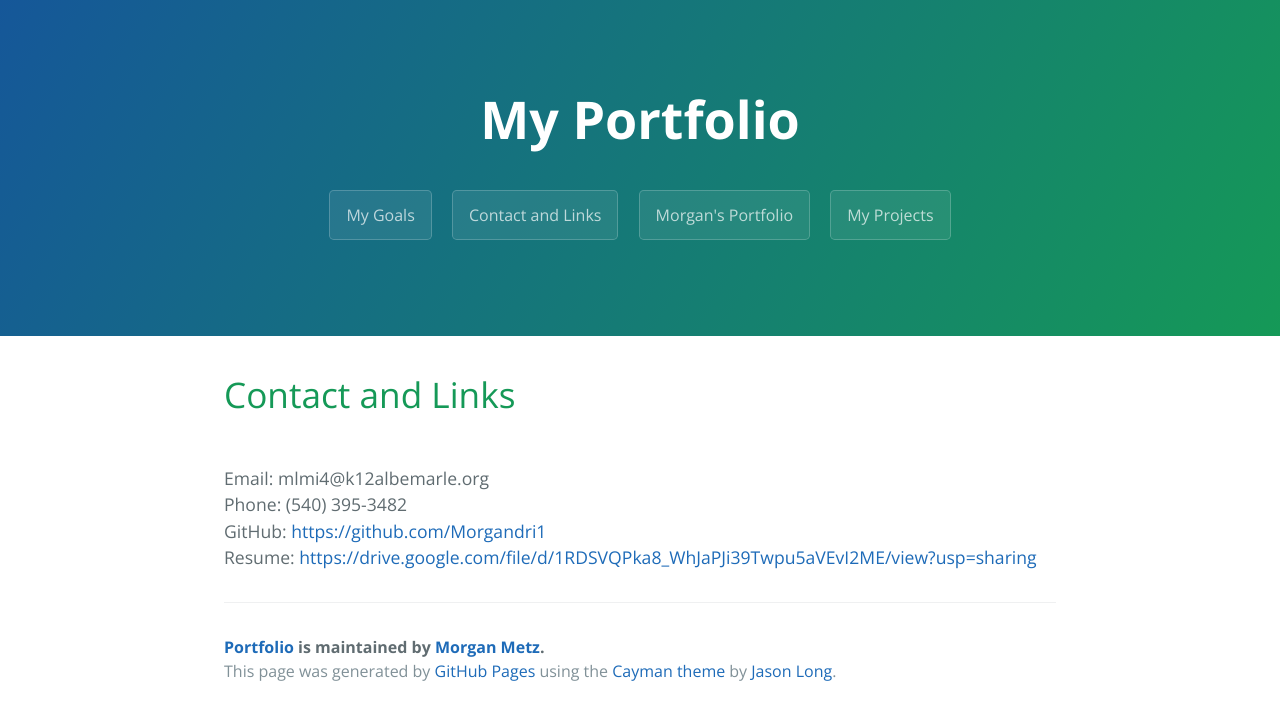
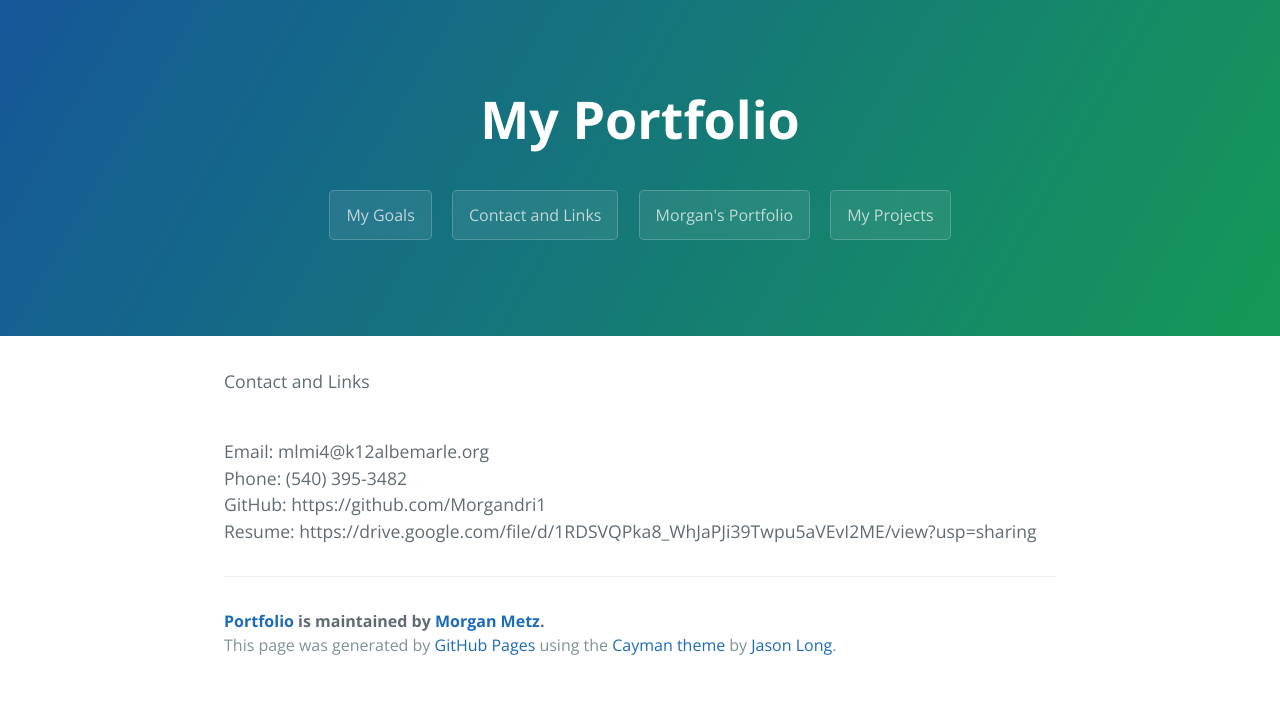
Before and after one commit to Morgandri1/portfolio, a Jekyll site: the page built from contact.md, in a window 1280 px wide. Shown: the top 720 px of the page. Built offline with Jekyll 4.4.1, drawn with Linux system fonts in a browser that asks for light colours.

Commit message:
Update contact.md

```diff
--- a/contact.md
+++ b/contact.md
@@ -4,10 +4,9 @@ layout: template
 filename: contact
 ---
 
-<h1>Contact and Links</h1>
-<p>
+Contact and Links
+
 <br>Email: mlmi4@k12albemarle.org
 <br>Phone: (540) 395-3482
-<br>GitHub: <a>https://github.com/Morgandri1</a>
-<br>Resume: <a>https://drive.google.com/file/d/1RDSVQPka8_WhJaPJi39Twpu5aVEvI2ME/view?usp=sharing</a>
-</p>
+<br>GitHub: https://github.com/Morgandri1
+<br>Resume: https://drive.google.com/file/d/1RDSVQPka8_WhJaPJi39Twpu5aVEvI2ME/view?usp=sharing
```
